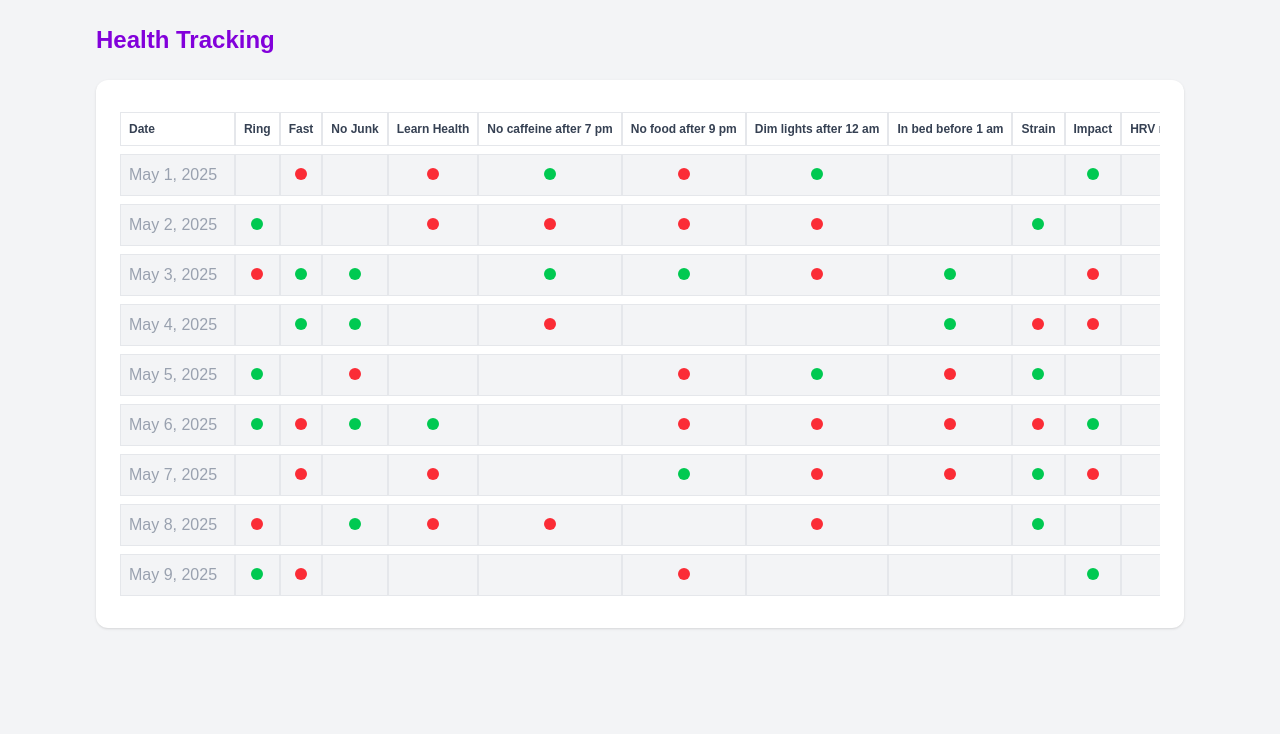
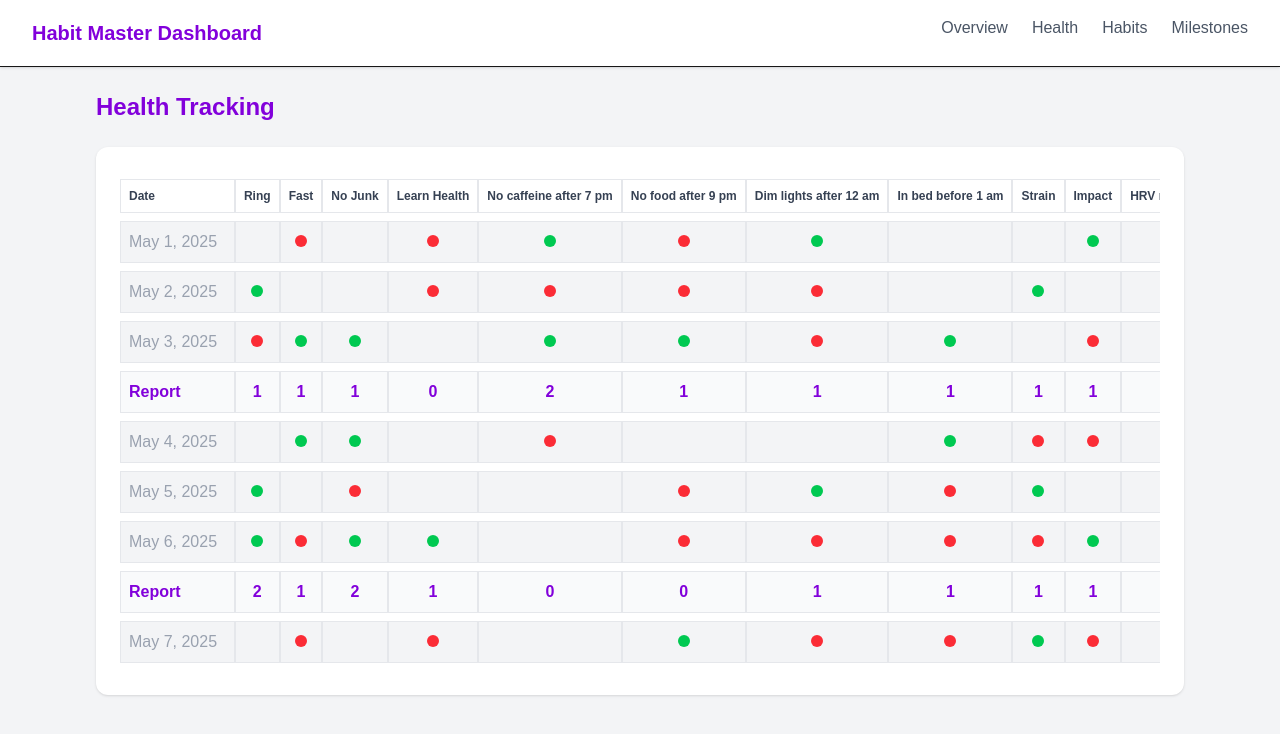
Before and after one commit to arfin97/life-in-dashboard, a Next.js app: page /health2 in a window 1280 px wide. Shown: the top 734 px of the page. Built offline with nearby package versions, Linux system fonts and the light colour scheme.

Commit message:
feat: add NavigationTabs to Health2 page for consistent top navigation

```diff
--- a/src/app/health2/page.tsx
+++ b/src/app/health2/page.tsx
@@ -1,4 +1,5 @@
 import { useMemo } from "react";
+import NavigationTabs from "../components/NavigationTabs";
 
 const columns = [
   "Date", "Ring", "Fast", "No Junk", "Learn Health", "No caffeine after 7 pm", "No food after 9 pm", "Dim lights after 12 am", "In bed before 1 am", "Strain", "Impact", "HRV next day", "RHR next day", "Sleep score next day", "Recovery score next day", "Did you logged food?"
@@ -22,6 +23,7 @@ export default function Health2Page() {
   const todayStr = useMemo(() => today.toLocaleDateString("en-US", { month: "short", day: "numeric", year: "numeric" }), []);
   return (
     <div className="min-h-screen bg-gray-100">
+      <NavigationTabs />
       <div className="max-w-6xl mx-auto px-4 sm:px-8 pt-6">
         <h1 className="text-2xl font-bold text-purple-700 mb-6">Health Tracking</h1>
         <div className="overflow-x-auto bg-white rounded-xl shadow p-6">
@@ -35,7 +37,10 @@ export default function Health2Page() {
                 </tr>
               </thead>
               <tbody>
-                {mayDates.map((row) => {
+                {(() => {
+                  const rows = [];
+                  for (let i = 0; i < mayDates.length; i++) {
+                    const row = mayDates[i];
                     const isToday = row.date === todayStr;
                     const isPast = row.raw < new Date(today.getFullYear(), today.getMonth(), today.getDate());
                     let rowClass = "";
@@ -50,14 +55,14 @@ export default function Health2Page() {
                       rowClass = "bg-white";
                       textClass = "text-gray-900";
                     }
-                  return (
+                    rows.push(
                       <tr
                         key={row.date}
                         className={`${rowClass} ${textClass} rounded-lg transition hover:bg-purple-50 hover:shadow`}
                       >
                         <td className="px-2 py-2 font-medium whitespace-nowrap border border-gray-200">{row.date}</td>
-                      {row.values.map((val, i) => (
-                        <td key={i} className="px-2 py-2 text-center border border-gray-200">
+                        {row.values.map((val, idx) => (
+                          <td key={idx} className="px-2 py-2 text-center border border-gray-200">
                             {val === "green" && <span className="inline-block w-3 h-3 rounded-full bg-green-500"></span>}
                             {val === "red" && <span className="inline-block w-3 h-3 rounded-full bg-red-500"></span>}
                             {val === "" && ""}
@@ -65,7 +70,26 @@ export default function Health2Page() {
                         ))}
                       </tr>
                     );
-                })}
+                    // After every 3 days, add a report row
+                    if ((i + 1) % 3 === 0) {
+                      const last3 = mayDates.slice(i - 2, i + 1);
+                      const report = last3.length === 3
+                        ? last3[0].values.map((_, colIdx) =>
+                            last3.reduce((sum, day) => sum + (day.values[colIdx] === "green" ? 1 : 0), 0)
+                          )
+                        : Array(columns.length - 1).fill(0);
+                      rows.push(
+                        <tr key={`report-${i}`} className="bg-gray-50 font-bold text-purple-700">
+                          <td className="px-2 py-2 border border-gray-200">Report</td>
+                          {report.map((val, idx) => (
+                            <td key={idx} className="px-2 py-2 text-center border border-gray-200">{val}</td>
+                          ))}
+                        </tr>
+                      );
+                    }
+                  }
+                  return rows;
+                })()}
               </tbody>
             </table>
           </div>
```
Lines whose indentation alone changed are shown as unchanged.
